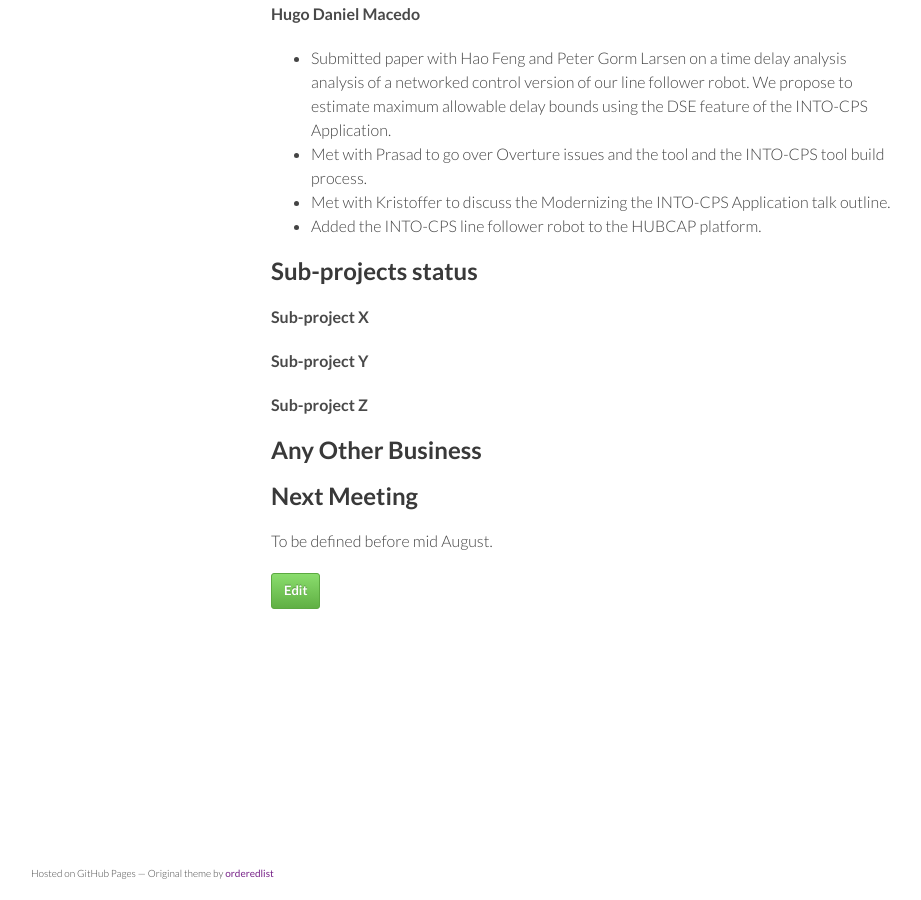
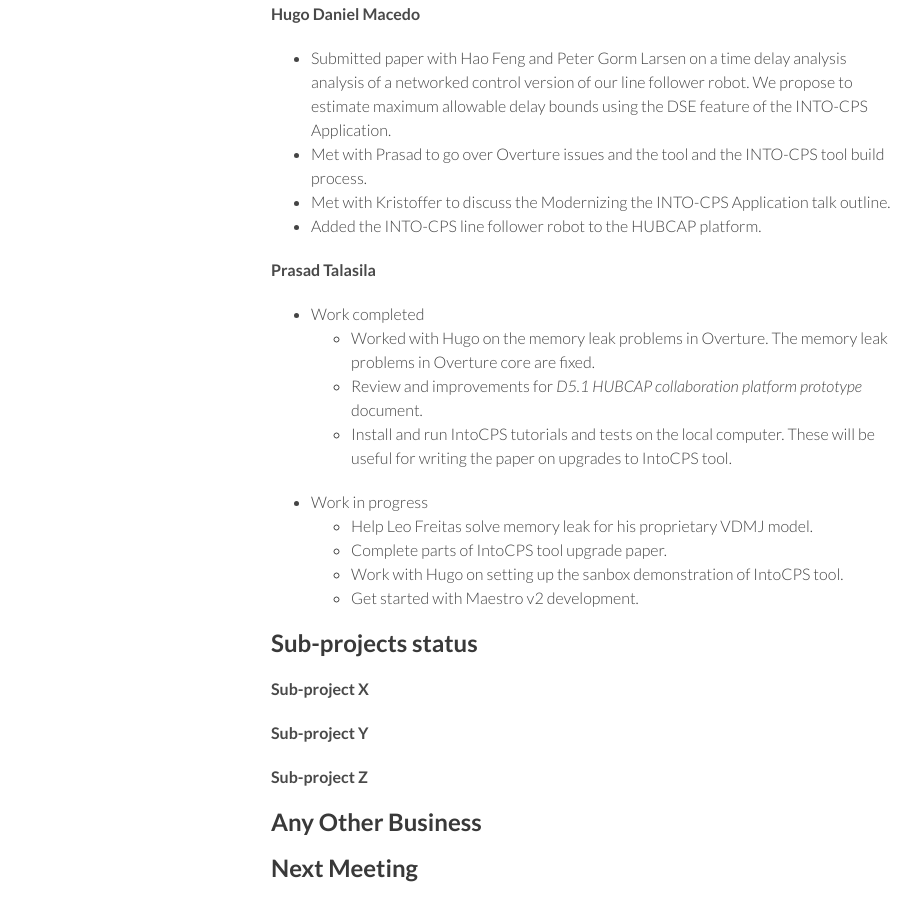
Before and after one commit to digitaltwincentre/digitaltwincentre.github.io, a Jekyll site: the page built from _biweeklies/Biweekly-20.md, in a window 1280 px wide and 900 px high, scrolled down 1539 px. Shown: the whole window, without its empty margins (179-1100 px from the left). Built offline with Jekyll 4.4.1, drawn with Linux system fonts in a browser that asks for light colours; nearby versions of some CDN libraries.

Commit message:
Update Biweekly-20.md

```diff
--- a/_biweeklies/Biweekly-20.md
+++ b/_biweeklies/Biweekly-20.md
@@ -64,6 +64,18 @@ THe state space has to be trimmed somehow! Ideas or general approaches are welco
 * Met with Kristoffer to discuss the Modernizing the INTO-CPS Application talk outline.
 * Added the INTO-CPS line follower robot to the HUBCAP platform.
 
+#### Prasad Talasila
+* Work completed
+    * Worked with Hugo on the memory leak problems in Overture. The memory leak problems in Overture core are fixed.
+    * Review and improvements for *D5.1 HUBCAP collaboration platform prototype* document.
+    * Install and run IntoCPS tutorials and tests on the local computer. These will be useful for writing the paper on upgrades to IntoCPS tool.
+
+* Work in progress
+    * Help Leo Freitas solve memory leak for his proprietary VDMJ model.
+    * Complete parts of IntoCPS tool upgrade paper.
+    * Work with Hugo on setting up the sanbox demonstration of IntoCPS tool.
+    * Get started with Maestro v2 development.
+
 ## Sub-projects status
 
 
```
